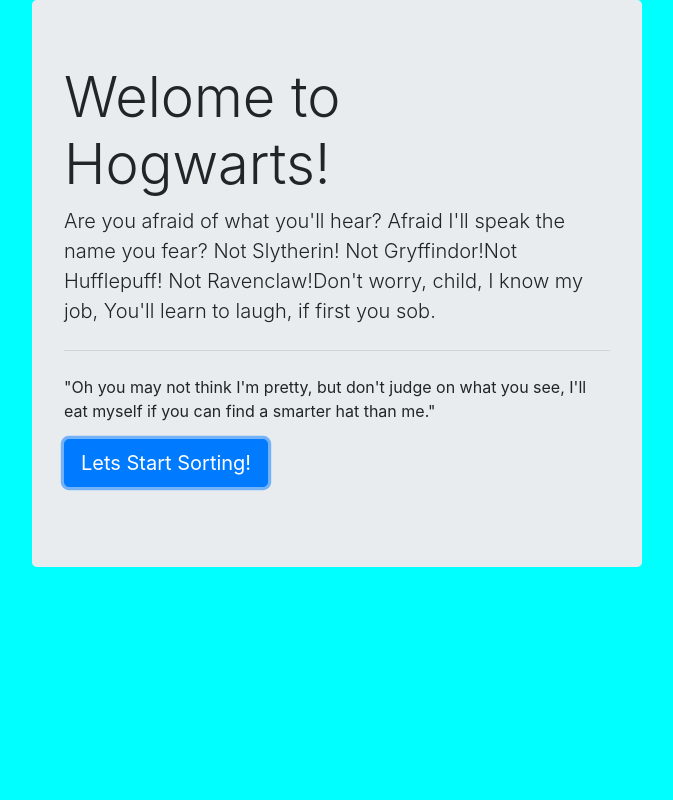
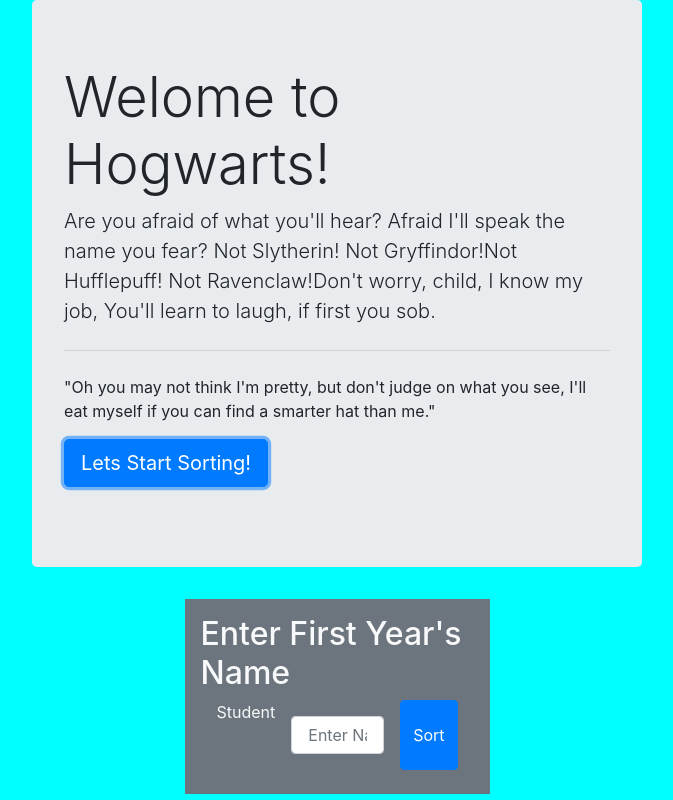
Before and after one commit to westmary48/Sorting-Hat, a plain HTML site: page index.html in a window 1280 px wide. Both pictures are taken after a click on the button "Lets Start Sorting!". Shown: the whole page, without its empty margins (303-976 px from the left). Drawn offline with nearby package versions, Linux system fonts and the light colour scheme.

Commit message:
sort card printing to the page

```diff
--- a/index.html
+++ b/index.html
@@ -23,7 +23,7 @@
             <button class="btn btn-primary btn-lg" id="lssBtn" type="button">Lets Start Sorting!</button>
             </p>
         </div>
-        <div id="letsStartSorting"></div>
+        <div id="sortDiv"></div>
         <div id="houseCard" class="d-flex flex-wrap"></div>
 
         <script src="https://code.jquery.com/jquery-3.3.1.slim.min.js" integrity="sha384-q8i/X+965DzO0rT7abK41JStQIAqVgRVzpbzo5smXKp4YfRvH+8abtTE1Pi6jizo"
--- a/main.js
+++ b/main.js
@@ -17,9 +17,9 @@ const sortingCard = () =>{
     </form>
     </div>`;
 
-    printToDom('lssBtn', domString);
+    printToDom('sortDiv', domString);
 }
 
-document.getElementById('lssBtn').addEventListener('click', function () {
-    console.log('lssBtn');
+document.getElementById('lssBtn').addEventListener('click', function (e) {
+    sortingCard();
   });
```
